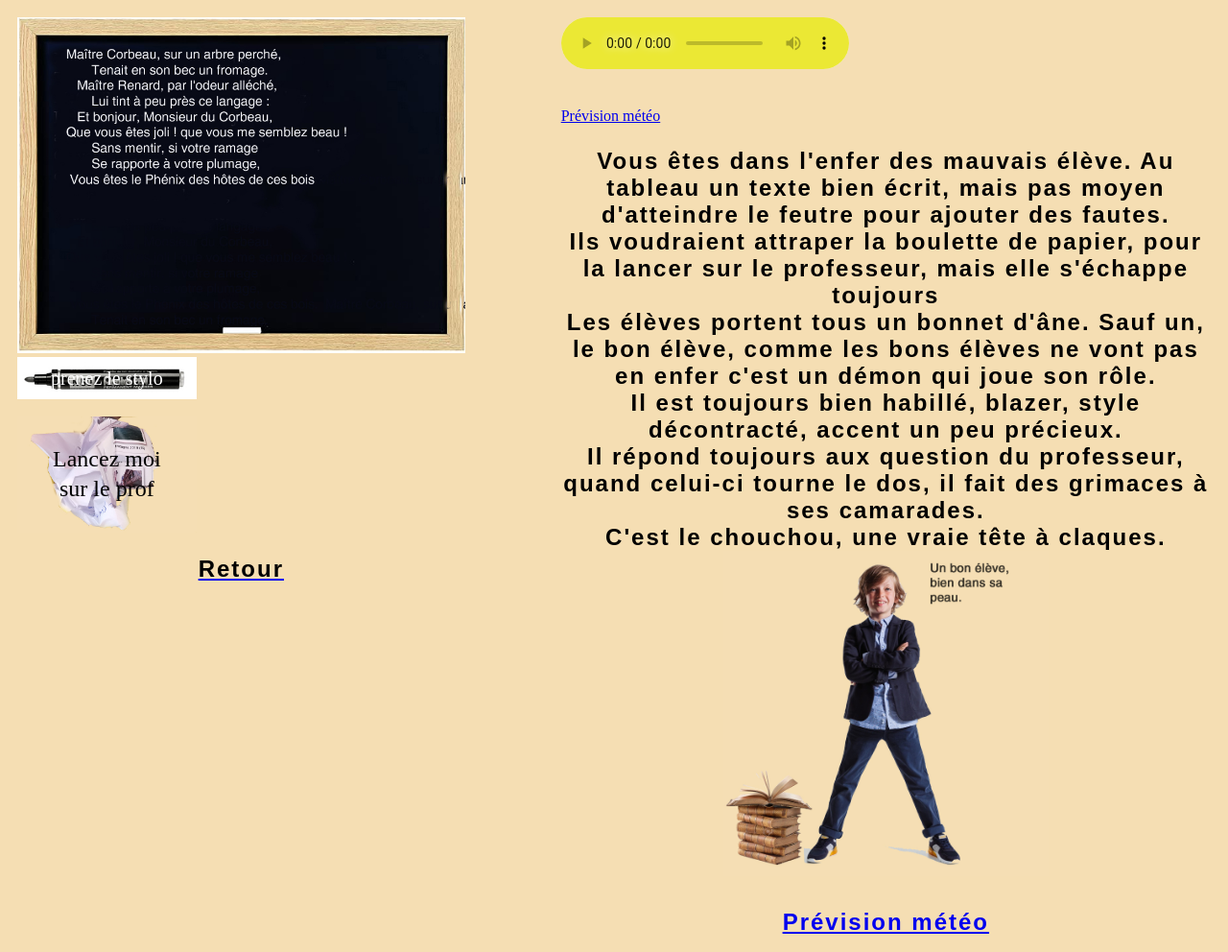
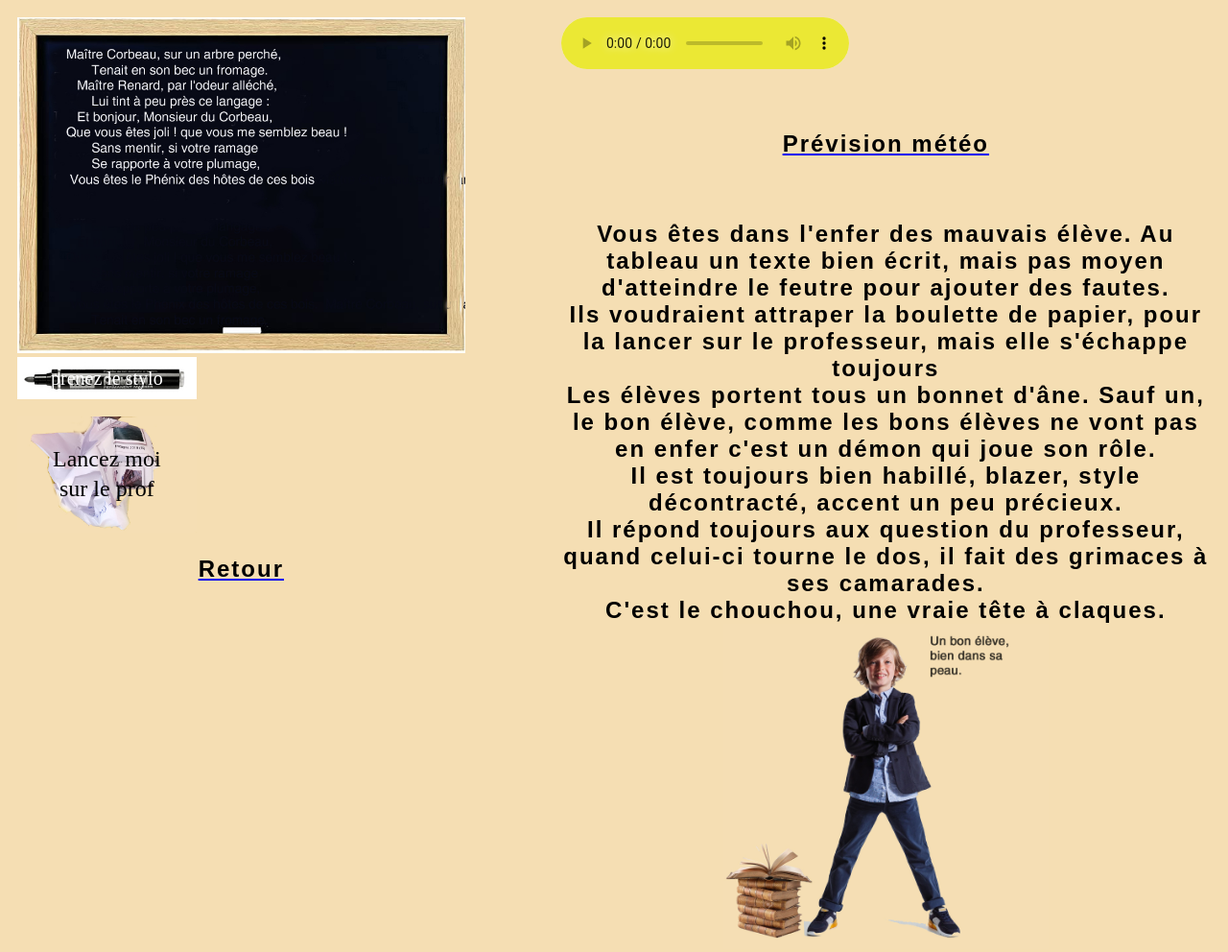
Before and after one commit to pierre328/toto, a plain HTML site: page mauvais_eleves.html in a window 1280 px wide. Shown: the top 992 px of the page at 96% size. Drawn offline with Linux system fonts and the light colour scheme.

Commit message:
Add files via upload

```diff
--- a/mauvais_eleves.html
+++ b/mauvais_eleves.html
@@ -112,7 +112,7 @@ background-color:rgb(235, 232, 52) !important;
             Your browser does not support the audio element.
           </audio><br/>
           <br/><br/>
-          <a href="sorciere.html"  > Prévision météo  <br/> </a>
+          <a href="sorciere.html"  >  <h3>Prévision météo  </h3> <br/> </a>
         <h3>
      Vous êtes dans l'enfer des mauvais élève. Au tableau un texte bien écrit, mais pas moyen d'atteindre le feutre pour ajouter des fautes.<br/>
      Ils voudraient attraper la boulette de papier, pour la lancer sur le professeur, mais elle s'échappe toujours<br/>
```
